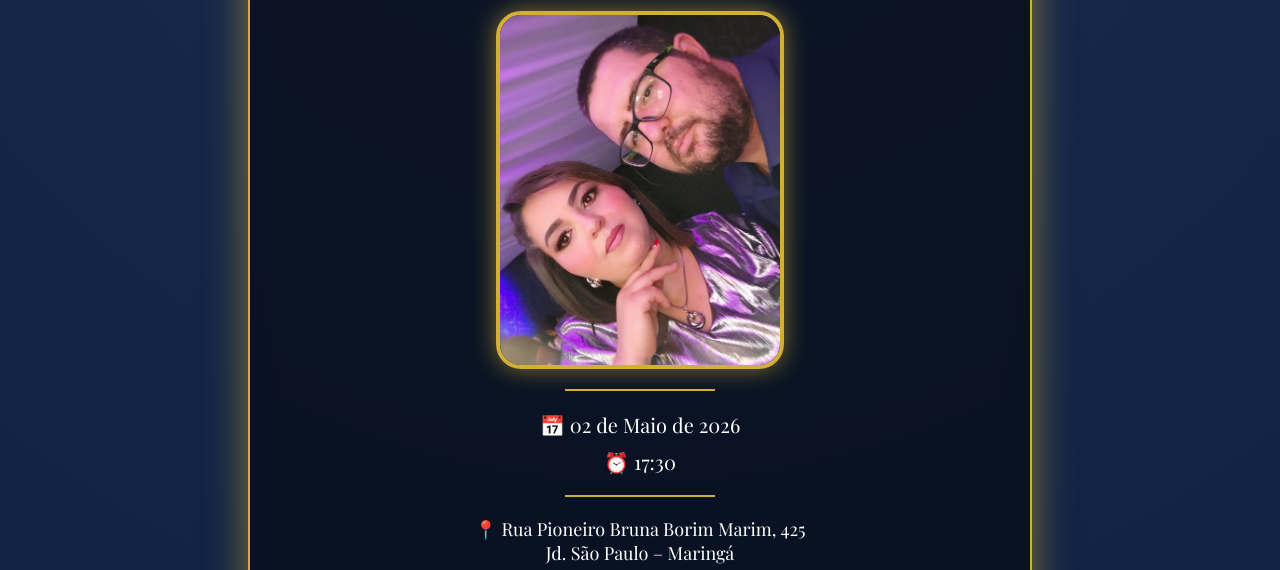
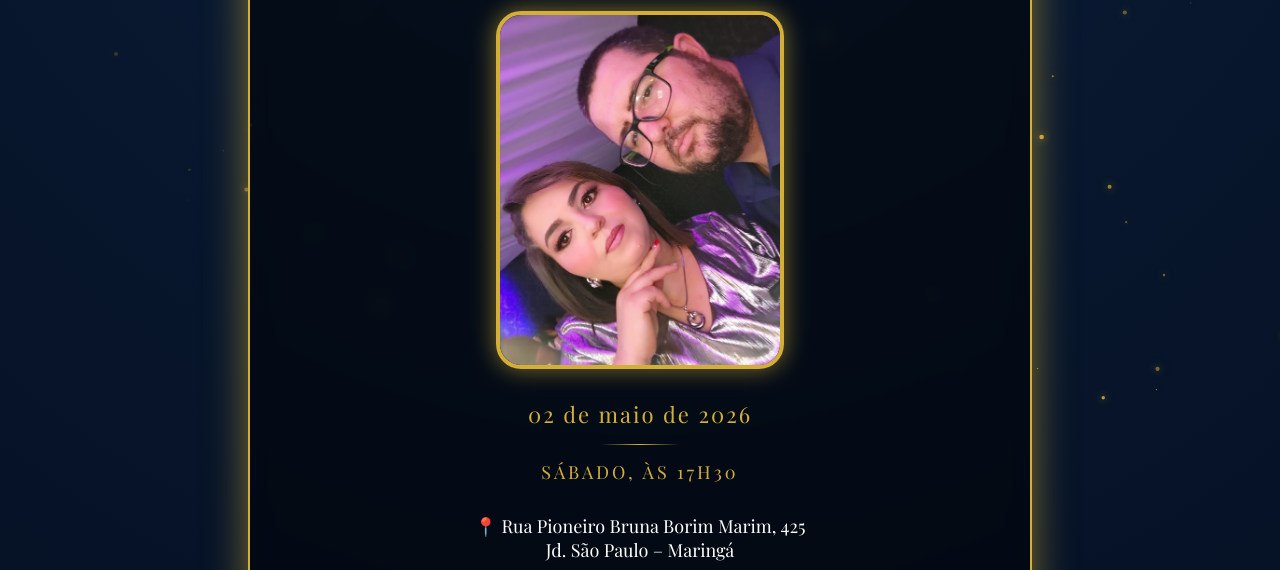
Before and after one commit to contatocasr-cyber/convite-casamentoO, a plain HTML site: page index.html in a window 1280 px wide. Shown: the part 382-952 px from the top of the page. Drawn offline with nearby package versions, Linux system fonts and the light colour scheme.

Commit message:
Add files via upload

```diff
--- a/index.html
+++ b/index.html
@@ -27,12 +27,15 @@
     <img src="imagens/foto.jpg.jpg" class="foto-unica">
 </div>
 
-    <div class="linha"></div>
+ <div class="bloco-data">
 
-    <div class="info">📅 02 de Maio de 2026</div>
-    <div class="info">⏰ 17:30</div>
+    <div class="data-principal">02 de maio de 2026</div>
 
-    <div class="linha"></div>
+    <div class="linha-fina"></div>
+
+    <div class="data-secundaria">sábado, às 17h30</div>
+
+</div>
 
     <div class="endereco">
         📍 Rua Pioneiro Bruna Borim Marim, 425<br>
--- a/script.js
+++ b/script.js
@@ -1,14 +1,3 @@
-function confirmar() {
-    const msg = document.getElementById("mensagem");
-    msg.classList.add("mostrar");
-    msg.innerHTML = "💙 Presença confirmada! Mal podemos esperar!";
-}
-
-function tocarMusica() {
-    document.getElementById("musica").play();
-}
-
-/* PARTÍCULAS */
 const canvas = document.getElementById("particulas");
 const ctx = canvas.getContext("2d");
 
@@ -17,38 +6,49 @@ canvas.height = window.innerHeight;
 
 let particles = [];
 
+// CRIA PARTÍCULAS FINAS
 for (let i = 0; i < 100; i++) {
     particles.push({
         x: Math.random() * canvas.width,
         y: Math.random() * canvas.height,
-        r: Math.random() * 2,
-        d: Math.random() * 1
+        r: Math.random() * 2 + 0.5, // bem pequeno (luxo)
+        speed: Math.random() * 1 + 0.2,
+        opacity: Math.random()
     });
 }
 
 function draw() {
     ctx.clearRect(0, 0, canvas.width, canvas.height);
-    ctx.fillStyle = "rgba(212,175,55,0.8)";
-    ctx.beginPath();
 
-    for (let i = 0; i < particles.length; i++) {
-        let p = particles[i];
-        ctx.moveTo(p.x, p.y);
-        ctx.arc(p.x, p.y, p.r, 0, Math.PI * 2, true);
-    }
+    particles.forEach(p => {
+        ctx.beginPath();
+        ctx.fillStyle = `rgba(212,175,55,${p.opacity})`; // dourado suave
+        ctx.shadowColor = "#d4af37";
+        ctx.shadowBlur = 8;
 
-    ctx.fill();
+        ctx.arc(p.x, p.y, p.r, 0, Math.PI * 2);
+        ctx.fill();
+    });
+
     update();
 }
 
 function update() {
-    for (let i = 0; i < particles.length; i++) {
-        let p = particles[i];
-        p.y += p.d;
+    particles.forEach(p => {
+        p.y += p.speed;
+        p.x += Math.sin(p.y * 0.002); // movimento leve (chique)
 
+        // reset elegante
         if (p.y > canvas.height) {
             p.y = 0;
             p.x = Math.random() * canvas.width;
         }
-    }
+    });
 }
+
+setInterval(draw, 30);
+
+function tocarMusica() {
+    const musica = document.getElementById("musica");
+    musica.play();
+}
--- a/style.css
+++ b/style.css
@@ -203,3 +203,52 @@ iframe {
     transform: scale(1.08);
     box-shadow: 0 0 30px rgba(212,175,55,1);
 }
+
+body {
+    background: radial-gradient(circle at top, #0b1f3a, #020817);
+}
+
+.data-hora {
+    display: flex;
+    justify-content: center;
+    align-items: center;
+    gap: 20px;
+    margin: 25px 0;
+    font-size: 20px;
+    color: #d4af37;
+    letter-spacing: 1px;
+}
+
+.divisor {
+    width: 1px;
+    height: 25px;
+    background: linear-gradient(to bottom, transparent, #d4af37, transparent);
+}
+
+.bloco-data {
+    margin: 30px 0;
+    text-align: center;
+}
+
+/* DATA PRINCIPAL */
+.data-principal {
+    font-size: 22px;
+    letter-spacing: 2px;
+    color: #d4af37;
+}
+
+/* LINHA SUPER FINA LUXO */
+.linha-fina {
+    width: 80px;
+    height: 1px;
+    margin: 15px auto;
+    background: linear-gradient(to right, transparent, #d4af37, transparent);
+}
+
+/* DIA E HORÁRIO */
+.data-secundaria {
+    font-size: 18px;
+    letter-spacing: 3px;
+    color: #d4af37;
+    text-transform: uppercase;
+}
```
